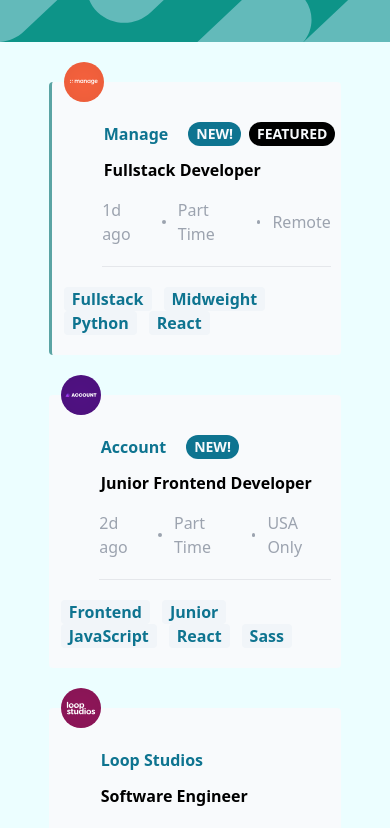
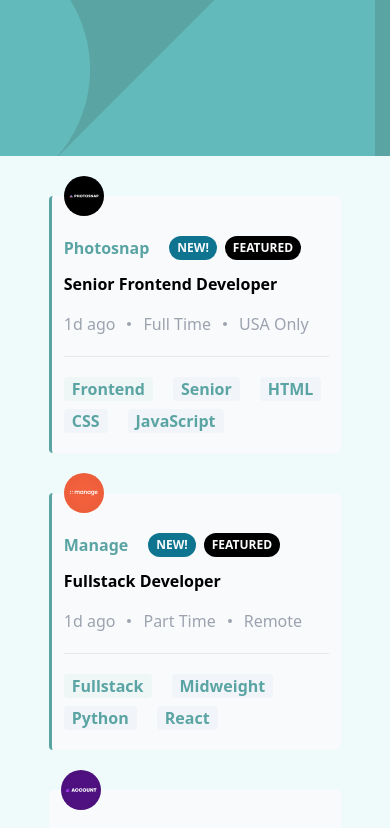
Before and after one commit to Bezies/Job-listings, a React (Vite) app: page / in a window 390 px wide. Shown: the top 828 px of the page. Built offline with nearby package versions, Linux system fonts and the light colour scheme.

Commit message:
fix css details and bug

```diff
--- a/data/data.json
+++ b/data/data.json
@@ -12,7 +12,7 @@
     "contract": "Full Time",
     "location": "USA Only",
     "languages": ["HTML", "CSS", "JavaScript"],
-    "tools": []
+    "tools": [""]
   },
   {
     "id": 2,
@@ -57,7 +57,7 @@
     "contract": "Contract",
     "location": "USA Only",
     "languages": ["CSS", "JavaScript"],
-    "tools": []
+    "tools": [""]
   },
   {
     "id": 5,
--- a/src/App.jsx
+++ b/src/App.jsx
@@ -1,14 +1,11 @@
-import { useState } from "react";
 import JobSearch from "./Components/JobSearch";
 import JobsCard from "./Components/JobsCard";
+import Header from "./Components/Header";
 
 export default function App() {
-  const [BgImage, setBgImage] = useState(false);
   return (
-    <div className="bg-cyan-50">
-      <div className="w-full bg-teal-600">
-        <img src="images/bg-header-desktop.svg" alt="" />
-      </div>
+    <div className="bg-black-squeeze-50">
+      <Header />
       <JobSearch />
       <JobsCard />
     </div>
--- /dev/null
+++ b/src/Components/Header.jsx
@@ -0,0 +1,37 @@
+import React from "react";
+import { useState, useEffect } from "react";
+
+export default function Header() {
+  // FUNCTION FOR CHANGE HEADER BACKGROUND
+  const [screenSize, setScreenSize] = useState("");
+
+  function getCurrentDimension() {
+    return window.innerWidth;
+  }
+
+  useEffect(() => {
+    const updateDimension = () => {
+      setScreenSize(getCurrentDimension());
+    };
+    window.addEventListener("resize", updateDimension);
+
+    return () => {
+      window.removeEventListener("resize", updateDimension);
+    };
+  });
+
+  console.log(screenSize);
+
+  return (
+    <div className="w-full bg-breaker-bay-400">
+      <img
+        src={`${
+          screenSize > 500
+            ? "images/bg-header-desktop.svg"
+            : "images/bg-header-mobile.svg"
+        }`}
+        alt="background image desktop"
+      />
+    </div>
+  );
+}
--- a/src/Components/JobSearch.jsx
+++ b/src/Components/JobSearch.jsx
@@ -1,70 +1,107 @@
-import { useDispatch, useSelector } from "react-redux"
-import { nanoid } from "nanoid"
-import { removeLanguagesFilters, removeRoleFilters, removeLevelFilters, removeToolsFilters, removeAll } from "../features/job"
+import { useDispatch, useSelector } from "react-redux";
+import { nanoid } from "nanoid";
+import {
+  removeLanguagesFilters,
+  removeRoleFilters,
+  removeLevelFilters,
+  removeToolsFilters,
+  removeAll,
+} from "../features/job";
 
 export default function JobSearch() {
-
-    const jobList = useSelector(state => state.job)
-    const dispatch = useDispatch()
-    const open = jobList.RolesFilters.length === 0 && jobList.LevelFilters.length === 0 && jobList.LanguageFilters.length === 0 && jobList.ToolsFilters.length === 0
-
+  const jobList = useSelector((state) => state.job);
+  const dispatch = useDispatch();
+  const open =
+    jobList.RolesFilters.length === 0 &&
+    jobList.LevelFilters.length === 0 &&
+    jobList.LanguageFilters.length === 0 &&
+    jobList.ToolsFilters.length === 0;
 
   return (
-        !open &&
-        < div className="w-3/4 mx-auto bg-white py-4 flex justify-between px-6 relative -translate-y-1/2 rounded" >
-
+    !open && (
+      <div className="w-3/4 mx-auto bg-white py-4 flex justify-between px-6 relative -translate-y-1/2 rounded">
         <div className="w-2/3 flex flex-row flex-wrap">
-
           {jobList.RolesFilters.length > 0 &&
-                    jobList.RolesFilters.map(role => (
-                        <div className="rounded bg-slate-100 flex items-center" key={nanoid(4)}>
-                            <span className="font-bold text-cyan-700 ml-3 pr-2">{role.name}</span>
+            jobList.RolesFilters.map((role) => (
+              <div
+                className="rounded bg-aqua-haze-50 flex items-center my-2 md:my-0"
+                key={nanoid(4)}
+              >
+                <span className="font-bold text-breaker-bay-400 px-2 ml-3">
+                  {role.name}
+                </span>
                 <span
                   onClick={() => dispatch(removeRoleFilters(role.id))}
-                                className="bg-cyan-700 text-white px-2 font-bold hover:bg-black hover:text-white cursor-pointer">X</span>
+                  className="bg-cyan-700 text-white px-2 font-bold hover:bg-black hover:text-white cursor-pointer rounded-r"
+                >
+                  X
+                </span>
               </div>
-                    ))
-                }
+            ))}
 
           {jobList.LevelFilters.length > 0 &&
-                    jobList.LevelFilters.map(level => (
-                        <div className="rounded bg-slate-100 flex items-center ml-3" key={nanoid(4)}>
-                            <span className="font-bold text-cyan-700 ml-3 bg-slate-100 px-2 text-sm">{level.name}</span>
+            jobList.LevelFilters.map((level) => (
+              <div
+                className="rounded bg-aqua-haze-50 flex items-center ml-3"
+                key={nanoid(4)}
+              >
+                <span className="font-bold text-breaker-bay-400 ml-3 bg-aqua-haze-50 px-2 text-sm">
+                  {level.name}
+                </span>
                 <span
                   onClick={() => dispatch(removeLevelFilters(level.id))}
-                                className="bg-cyan-700 text-white px-2 font-bold hover:bg-black hover:text-white cursor-pointer">X</span>
+                  className="bg-cyan-700 text-white px-2 font-bold hover:bg-black hover:text-white cursor-pointer rounded-r"
+                >
+                  X
+                </span>
               </div>
-                    ))
-                }
+            ))}
 
           {jobList.LanguageFilters.length > 0 &&
-                    jobList.LanguageFilters.map(language => (
-                        <div className="rounded bg-slate-100 flex items-center ml-3" key={nanoid(4)}>
-                            <span className="font-bold text-cyan-700 ml-3 bg-slate-100 px-2 text-sm">{language.name}</span>
+            jobList.LanguageFilters.map((language) => (
+              <div
+                className="rounded bg-aqua-haze-50 flex items-center ml-3"
+                key={nanoid(4)}
+              >
+                <span className="font-bold text-breaker-bay-400 ml-3 bg-aqua-haze-50 px-2 text-sm">
+                  {language.name}
+                </span>
                 <span
                   onClick={() => dispatch(removeLanguagesFilters(language.id))}
-                                className="bg-cyan-700 text-white px-2 font-bold hover:bg-black hover:text-white cursor-pointer">X</span>
+                  className="bg-cyan-700 text-white px-2 font-bold hover:bg-black hover:text-white cursor-pointer rounded-r"
+                >
+                  X
+                </span>
               </div>
-                    ))
-                }
+            ))}
 
           {jobList.ToolsFilters.length > 0 &&
-                    jobList.ToolsFilters.map(tool => (
-                        <div className="rounded bg-slate-100 flex items-center" key={nanoid(4)}>
-                            <span className="font-bold text-cyan-700 ml-3 bg-slate-100 px-2 text-sm">{tool.name}</span>
+            jobList.ToolsFilters.map((tool) => (
+              <div
+                className="rounded bg-aqua-haze-50 flex items-center"
+                key={nanoid(4)}
+              >
+                <span className="font-bold text-breaker-bay-400 ml-3 bg-aqua-haze-50 px-2 text-sm">
+                  {tool.name}
+                </span>
                 <span
                   onClick={() => dispatch(removeToolsFilters(tool.id))}
-                                className="bg-cyan-700 text-white px-2 font-bold hover:bg-black hover:text-white cursor-pointer">X</span>
+                  className="bg-cyan-700 text-white px-2 font-bold hover:bg-black hover:text-white cursor-pointer rounded-r"
+                >
+                  X
+                </span>
               </div>
-                    ))
-                }
-
+            ))}
         </div>
         <div className="flex items-center">
           <p
             onClick={() => dispatch(removeAll())}
-                    className="text-cyan-700 hover:border-b hover:border-b-cyan-700 cursor-pointer font-semibold">Clear</p>
+            className="hover:underline text-breaker-bay-400 cursor-pointer font-semibold"
+          >
+            Clear
+          </p>
         </div>
-        </div >
+      </div>
     )
+  );
 }
--- a/src/Components/JobsCard.jsx
+++ b/src/Components/JobsCard.jsx
@@ -1,50 +1,74 @@
-import { useDispatch, useSelector } from "react-redux"
-import { getJobList, addLanguageFilters, addRolesFilters, addLevelFilters, addToolsFilters } from "../features/job"
-
+import { useDispatch, useSelector } from "react-redux";
+import {
+  getJobList,
+  addLanguageFilters,
+  addRolesFilters,
+  addLevelFilters,
+  addToolsFilters,
+} from "../features/job";
 
 export default function JobsCard() {
-
-    const jobList = useSelector(state => state.job)
-    const dispatch = useDispatch()
+  const jobList = useSelector((state) => state.job);
+  const dispatch = useDispatch();
 
   if (!jobList.jobData) {
-        dispatch(getJobList())
+    dispatch(getJobList());
   }
-
-
 
   return (
     <ul className="pt-10">
-            {(jobList.jobData && jobList.jobData.length > 0)
-                &&
+      {jobList.jobData &&
+        jobList.jobData.length > 0 &&
         jobList.jobData
-                    .filter(item => item.role.includes(jobList.RolesFilters.map(el => el.name)))
-                    .filter(item => item.level.includes(jobList.LevelFilters.map(el => el.name)))
-                    .filter(item => item.languages.some(el => el.includes(jobList.LanguageFilters.map(el => el.name))))
-                    .filter(item => item.tools.some(el => el.includes(jobList.ToolsFilters.map(el => el.name))))
-                    .map(job => (
+          .filter((item) =>
+            item.role.includes(jobList.RolesFilters.map((el) => el.name))
+          )
+          .filter((item) =>
+            item.level.includes(jobList.LevelFilters.map((el) => el.name))
+          )
+          .filter((item) =>
+            item.languages.some((el) =>
+              el.includes(jobList.LanguageFilters.map((el) => el.name))
+            )
+          )
+          .filter((item) =>
+            item.tools.some((el) =>
+              el.includes(jobList.ToolsFilters.map((el) => el.name))
+            )
+          )
+          .map((job) => (
             <li
-                            style={{ borderLeft: job.featured && 'solid hsl(180, 29%, 50%)' }}
+              style={{ borderLeft: job.featured && "solid hsl(180, 29%, 50%)" }}
               className="relative bg-slate-50 w-3/4 mx-auto mb-10 rounded xl:flex xl:items-center xl:justify-between"
-                            key={job.id}>
+              key={job.id}
+            >
               <div className="flex items-center">
                 <img
                   className="absolute top-0 w-10 h-10 -translate-y-1/2 left-3 xl:w-20 xl:h-20 xl:relative xl:top-10"
                   src={job.logo}
-                                    alt={`${job.company} logo`} />
+                  alt={`${job.company} logo`}
+                />
 
-
-                                <div className="ml-10 w-80">
-                                    <div
-                                        className="flex pt-10 pl-3">
-                                        <p className="font-bold text-cyan-700">{job.company}</p>
-                                        {job.new && <span className="ml-5 mr-2 text-slate-50 bg-cyan-700 text-sm font-bold rounded-full px-2 cursor-pointer flex items-center justify-center">NEW!</span>}
-                                        {job.featured && <span className="text-slate-50 bg-black font-bold  text-sm rounded-full px-2 cursor-pointer flex items-center justify-center">FEATURED</span>}
+                <div className="md:ml-10 w-80">
+                  <div className="flex pt-10 pl-3">
+                    <p className="font-bold text-breaker-bay-400 ">
+                      {job.company}
+                    </p>
+                    {job.new && (
+                      <span className="ml-5 mr-2 text-slate-50 bg-cyan-700 text-xs md:text-sm font-bold rounded-full px-2 cursor-pointer flex items-center justify-center">
+                        NEW!
+                      </span>
+                    )}
+                    {job.featured && (
+                      <span className="text-slate-50 bg-black font-bold text-xs md:text-sm rounded-full px-2 cursor-pointer flex items-center justify-center">
+                        FEATURED
+                      </span>
+                    )}
                   </div>
-                                    <p
-                                        className="text-black font-bold cursor-pointer pl-3 pt-3">{job.position}
+                  <p className="text-black hover:text-breaker-bay-400 font-bold cursor-pointer pl-3 pt-3">
+                    {job.position}
                   </p>
-                                    <div className="text-gray-400 flex items-center border-b pb-5 pt-4 w-11/12 mx-auto">
+                  <div className="text-gray-400 flex items-center border-b md:border-none pb-5 pt-4 w-11/12 mx-auto">
                     <span>{job.postedAt}</span>
                     <span className="w-1 h-1 rounded-full bg-gray-400 mx-3 block"></span>
                     <span>{job.contract}</span>
@@ -54,16 +78,18 @@ export default function JobsCard() {
                 </div>
               </div>
 
-                            <div className="flex py-5 flex-wrap mr-3">
+              <div className="flex py-5 flex-wrap mr-3 items-center gap-2">
                 <span
                   onClick={() => dispatch(addRolesFilters(job.role))}
-                                    className="font-bold text-cyan-700 ml-3 bg-slate-100 px-2 rounded cursor-pointer hover:bg-cyan-700 hover:text-slate-50">
+                  className="font-bold text-breaker-bay-400 ml-3 bg-aqua-haze-50 px-2 rounded cursor-pointer hover:bg-cyan-700 hover:text-slate-50"
+                >
                   {job.role}
                 </span>
 
                 <span
                   onClick={() => dispatch(addLevelFilters(job.level))}
-                                    className="font-bold text-cyan-700 ml-3 bg-slate-100 px-2 rounded cursor-pointer hover:bg-cyan-700 hover:text-slate-50">
+                  className="font-bold text-breaker-bay-400 ml-3 bg-slate-100 px-2 rounded cursor-pointer hover:bg-cyan-700 hover:text-slate-50"
+                >
                   {job.level}
                 </span>
 
@@ -71,22 +97,27 @@ export default function JobsCard() {
                   <span
                     onClick={() => dispatch(addLanguageFilters(language))}
                     key={index}
-                                        className="font-bold text-cyan-700 ml-3 bg-slate-100 px-2 rounded cursor-pointer hover:bg-cyan-700 hover:text-slate-50">
+                    className="font-bold text-breaker-bay-400 ml-3 bg-slate-100 px-2 rounded cursor-pointer hover:bg-cyan-700 hover:text-slate-50"
+                  >
                     {language}
                   </span>
                 ))}
-                                {job.tools.map((tool, index) => (
+                {job.tools.length === undefined ? (
+                  <span></span>
+                ) : (
+                  job.tools.map((tool, index) => (
                     <span
                       onClick={() => dispatch(addToolsFilters(tool))}
                       key={index}
-                                        className="font-bold text-cyan-700 ml-3 bg-slate-100 px-2 rounded cursor-pointer hover:bg-cyan-700 hover:text-slate-50">
+                      className="font-bold text-breaker-bay-400 ml-3 bg-slate-100 px-2 rounded cursor-pointer hover:bg-cyan-700 hover:text-slate-50"
+                    >
                       {tool}
                     </span>
-                                ))}
+                  ))
+                )}
               </div>
             </li>
-                    ))
+          ))}
+    </ul>
+  );
 }
-        </ul>
-    )
-}
--- a/tailwind.config.js
+++ b/tailwind.config.js
@@ -1,16 +1,54 @@
 /** @type {import('tailwindcss').Config} */
 export default {
-  content: [
-    "./index.html",
-    "./src/**/*.{js,ts,jsx,tsx}",
-  ],
+  content: ["./index.html", "./src/**/*.{js,ts,jsx,tsx}"],
   theme: {
     extend: {
-      backgroundImage: theme => ({
-        'mobile': "url('/images/bg-header-mobile.svg')",
-        'desktop': "url('/images/bg-header-desktop.svg')",
-      })
+      backgroundImage: (theme) => ({
+        mobile: "url('/images/bg-header-mobile.svg')",
+        desktop: "url('/images/bg-header-desktop.svg')",
+      }),
+      colors: {
+        "aqua-haze": {
+          50: "#eef6f6",
+          100: "#daeded",
+          200: "#b5d8da",
+          300: "#88bcc0",
+          400: "#5f9ba2",
+          500: "#457f87",
+          600: "#35646c",
+          700: "#2e5157",
+          800: "#284247",
+          900: "#25383c",
+          950: "#111e22",
+        },
+        "black-squeeze": {
+          50: "#effafa",
+          100: "#d3f3f4",
+          200: "#a8e4e7",
+          300: "#74cdd4",
+          400: "#47aeba",
+          500: "#2e909e",
+          600: "#22727f",
+          700: "#1f5c66",
+          800: "#1d4a52",
+          900: "#1c3f45",
+          950: "#0b2128",
+        },
+        "breaker-bay": {
+          50: "#f4f9f9",
+          100: "#d9eeec",
+          200: "#b3dcd9",
+          300: "#86c2c1",
+          400: "#5ba4a4",
+          500: "#42898a",
+          600: "#336c6e",
+          700: "#2c5759",
+          800: "#274648",
+          900: "#243b3d",
+          950: "#102223",
+        },
+      },
     },
   },
   plugins: [],
-}
+};
```
Lines whose indentation alone changed are shown as unchanged.
